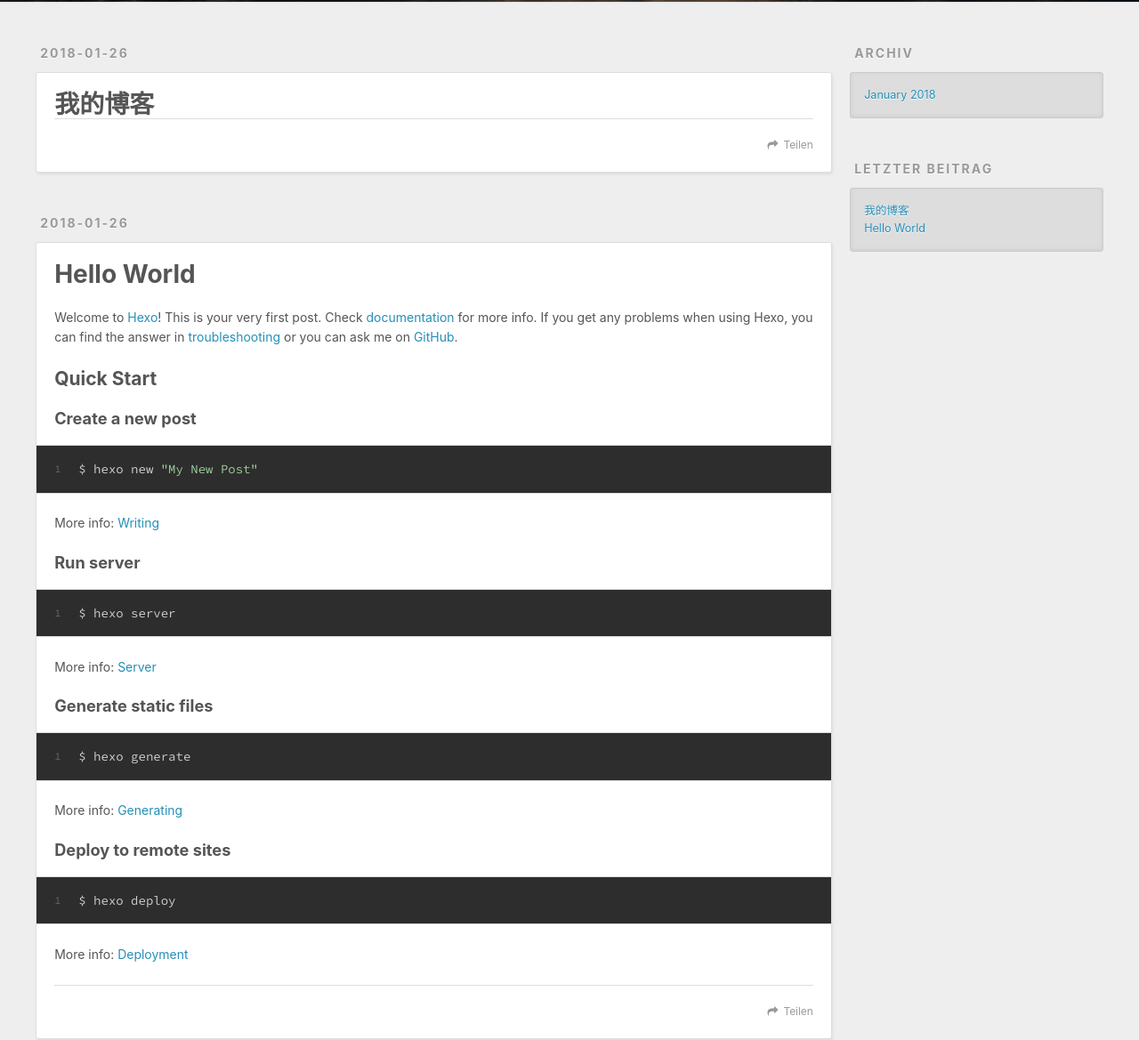
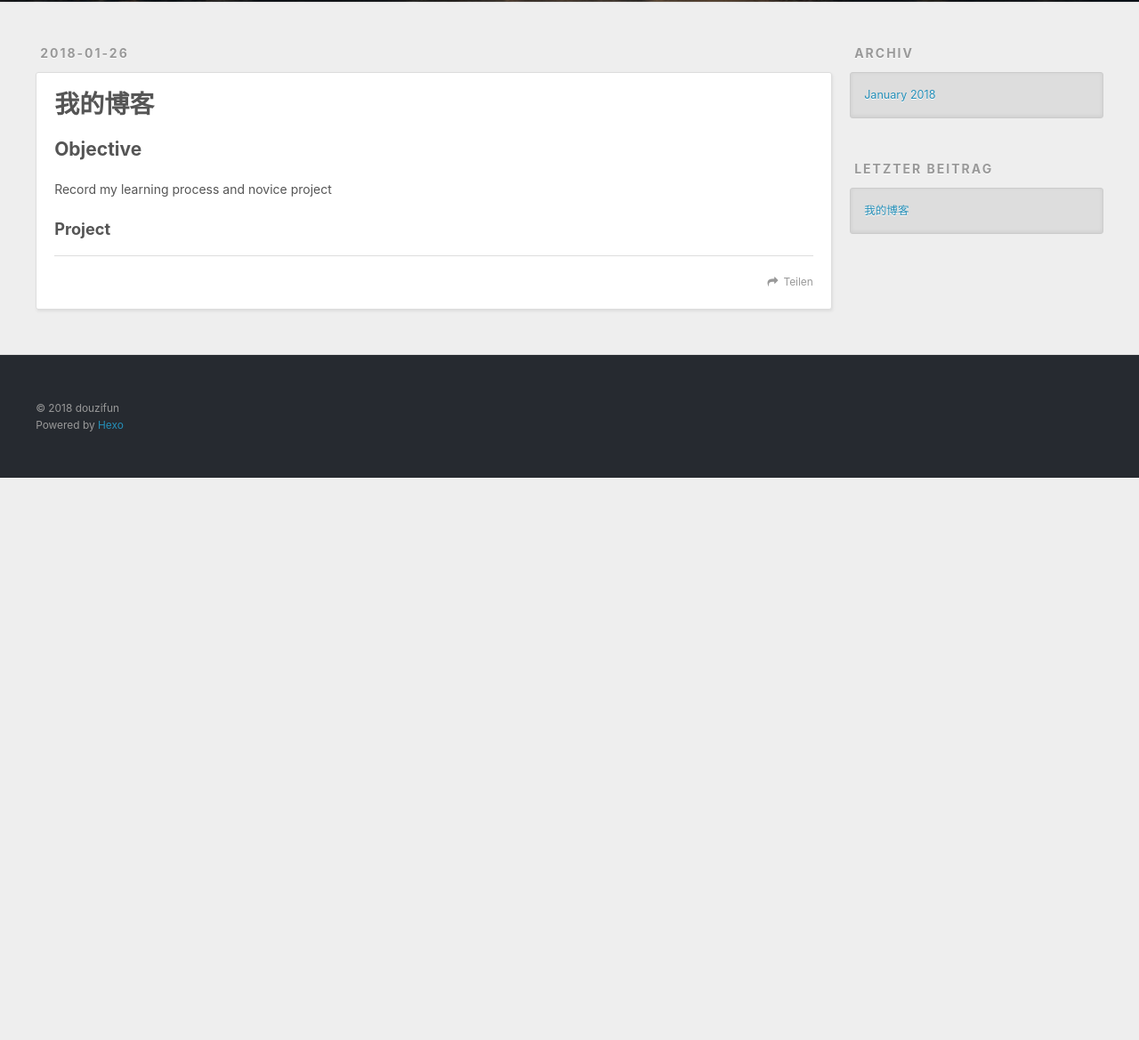
Before and after one commit to douzifun/douzifun.github.io, a plain HTML site: page index.html in a window 1280 px wide. Shown: the part 298-1467 px from the top of the page at 89% size. After the commit the page ends 835 px from the top, so only its background shows below. Drawn offline with nearby package versions, Linux system fonts and the light colour scheme.

Commit message:
Site updated: 2018-01-28 21:56:26

```diff
--- a/index.html
+++ b/index.html
@@ -5,16 +5,16 @@
 
 
 
-  <title>学习之路</title>
+  <title>Python</title>
   <meta name="viewport" content="width=device-width, initial-scale=1, maximum-scale=1">
   <meta property="og:type" content="website">
-<meta property="og:title" content="学习之路">
+<meta property="og:title" content="Python">
 <meta property="og:url" content="http://yoursite.com/index.html">
-<meta property="og:site_name" content="学习之路">
+<meta property="og:site_name" content="Python">
 <meta name="twitter:card" content="summary">
-<meta name="twitter:title" content="学习之路">
+<meta name="twitter:title" content="Python">
 
-    <link rel="alternate" href="/atom.xml" title="学习之路" type="application/atom+xml">
+    <link rel="alternate" href="/atom.xml" title="Python" type="application/atom+xml">
 
 
     <link rel="icon" href="/favicon.png">
@@ -33,7 +33,7 @@
   <div id="header-outer" class="outer">
     <div id="header-title" class="inner">
       <h1 id="logo-wrap">
-        <a href="/" id="logo">学习之路</a>
+        <a href="/" id="logo">Python</a>
       </h1>
 
     </div>
@@ -83,56 +83,12 @@
 
     <div class="article-entry" itemprop="articleBody">
 
-
+        <h2 id="Objective"><a href="#Objective" class="headerlink" title="Objective"></a>Objective</h2><p>Record my learning process and novice project</p>
+<h3 id="Project"><a href="#Project" class="headerlink" title="Project"></a>Project</h3>
 
     </div>
     <footer class="article-footer">
-      <a data-url="http://yoursite.com/2018/01/26/我的博客/" data-id="cjcvfo7rm0000uowgy8202ubw" class="article-share-link">Teilen</a>
-
-
-    </footer>
-  </div>
-
-</article>
-
-
-
-    <article id="post-hello-world" class="article article-type-post" itemscope itemprop="blogPost">
-  <div class="article-meta">
-    <a href="/2018/01/26/hello-world/" class="article-date">
-  <time datetime="2018-01-26T03:44:00.635Z" itemprop="datePublished">2018-01-26</time>
-</a>
-
-  </div>
-  <div class="article-inner">
-
-
-      <header class="article-header">
-
-
-    <h1 itemprop="name">
-      <a class="article-title" href="/2018/01/26/hello-world/">Hello World</a>
-    </h1>
-
-
-      </header>
-
-    <div class="article-entry" itemprop="articleBody">
-
-        <p>Welcome to <a href="https://hexo.io/" target="_blank" rel="noopener">Hexo</a>! This is your very first post. Check <a href="https://hexo.io/docs/" target="_blank" rel="noopener">documentation</a> for more info. If you get any problems when using Hexo, you can find the answer in <a href="https://hexo.io/docs/troubleshooting.html" target="_blank" rel="noopener">troubleshooting</a> or you can ask me on <a href="https://github.com/hexojs/hexo/issues" target="_blank" rel="noopener">GitHub</a>.</p>
-<h2 id="Quick-Start"><a href="#Quick-Start" class="headerlink" title="Quick Start"></a>Quick Start</h2><h3 id="Create-a-new-post"><a href="#Create-a-new-post" class="headerlink" title="Create a new post"></a>Create a new post</h3><figure class="highlight bash"><table><tr><td class="gutter"><pre><span class="line">1</span><br></pre></td><td class="code"><pre><span class="line">$ hexo new <span class="string">"My New Post"</span></span><br></pre></td></tr></table></figure>
-<p>More info: <a href="https://hexo.io/docs/writing.html" target="_blank" rel="noopener">Writing</a></p>
-<h3 id="Run-server"><a href="#Run-server" class="headerlink" title="Run server"></a>Run server</h3><figure class="highlight bash"><table><tr><td class="gutter"><pre><span class="line">1</span><br></pre></td><td class="code"><pre><span class="line">$ hexo server</span><br></pre></td></tr></table></figure>
-<p>More info: <a href="https://hexo.io/docs/server.html" target="_blank" rel="noopener">Server</a></p>
-<h3 id="Generate-static-files"><a href="#Generate-static-files" class="headerlink" title="Generate static files"></a>Generate static files</h3><figure class="highlight bash"><table><tr><td class="gutter"><pre><span class="line">1</span><br></pre></td><td class="code"><pre><span class="line">$ hexo generate</span><br></pre></td></tr></table></figure>
-<p>More info: <a href="https://hexo.io/docs/generating.html" target="_blank" rel="noopener">Generating</a></p>
-<h3 id="Deploy-to-remote-sites"><a href="#Deploy-to-remote-sites" class="headerlink" title="Deploy to remote sites"></a>Deploy to remote sites</h3><figure class="highlight bash"><table><tr><td class="gutter"><pre><span class="line">1</span><br></pre></td><td class="code"><pre><span class="line">$ hexo deploy</span><br></pre></td></tr></table></figure>
-<p>More info: <a href="https://hexo.io/docs/deployment.html" target="_blank" rel="noopener">Deployment</a></p>
-
-
-    </div>
-    <footer class="article-footer">
-      <a data-url="http://yoursite.com/2018/01/26/hello-world/" data-id="cjcvfo7sx0001uowgnj7nubny" class="article-share-link">Teilen</a>
+      <a data-url="http://yoursite.com/2018/01/26/我的博客/" data-id="cjcytjmku000100wg68pr2abi" class="article-share-link">Teilen</a>
 
 
     </footer>
@@ -176,10 +132,6 @@
             <a href="/2018/01/26/我的博客/">我的博客</a>
           </li>
 
-          <li>
-            <a href="/2018/01/26/hello-world/">Hello World</a>
-          </li>
-
       </ul>
     </div>
   </div>
```
Also changed, not shown: 2018/01/26/我的博客/index.html (+12 -22 lines), archives/2018/01/index.html (+6 -29 lines), archives/2018/index.html (+6 -29 lines), archives/index.html (+6 -29 lines).
